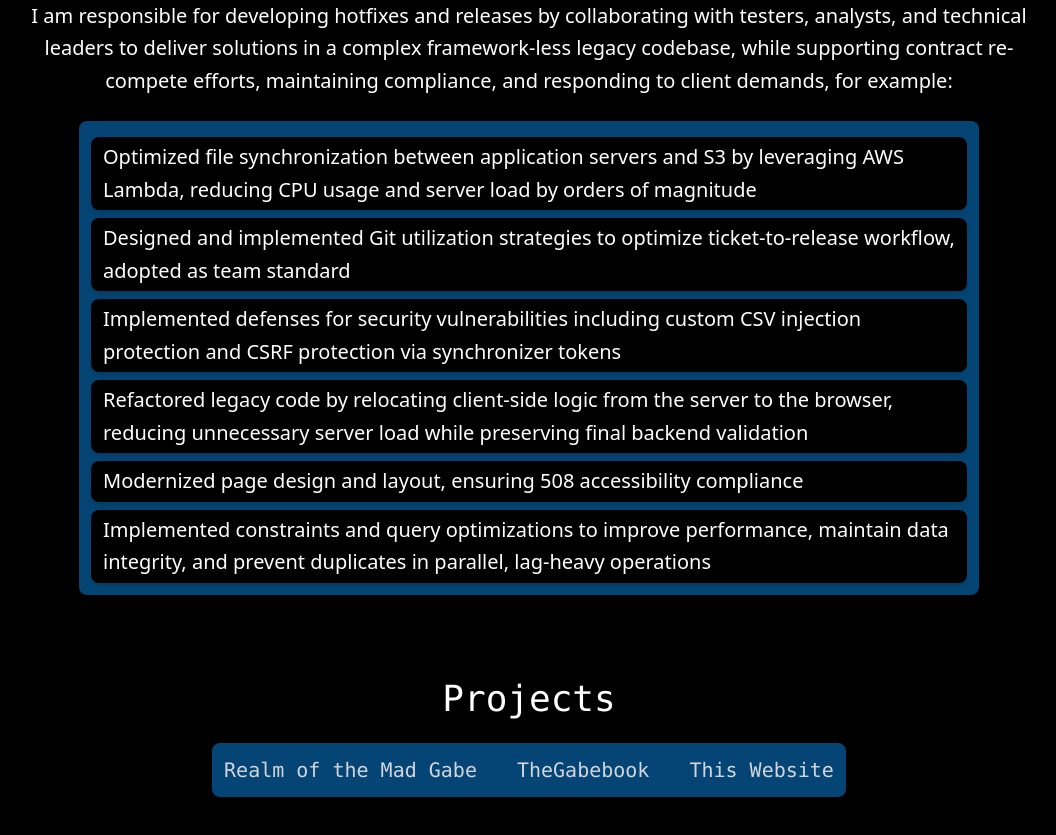
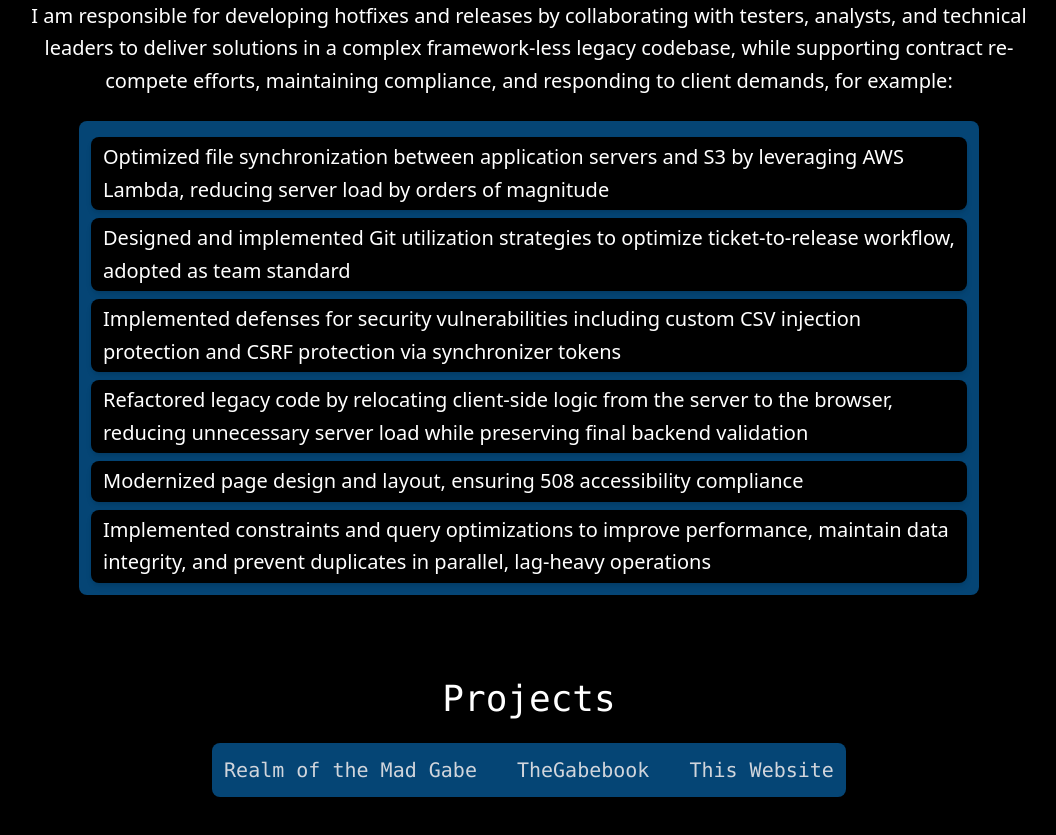
Before and after one commit to GabrielWelvaert/portfolio-website, a React (Vite) app: page /#about in a window 1280 px wide. Shown: the part 1800-2635 px from the top of the page, without its empty margins (111-1167 px from the left). Built offline with nearby package versions, Linux system fonts and the light colour scheme.

Commit message:
language

```diff
--- a/src/components/Gabebook.jsx
+++ b/src/components/Gabebook.jsx
@@ -137,7 +137,8 @@ export const Gabebook = ({ className }) => {
             </div>
             <div className="passage-text">
                 Instant client-to-client behavior was implemented using websockets (via <a className="hover-image-text" href="https://socket.io/" target="_blank" rel="noopener noreferrer">Socket.io</a>), which allows users to receive live notifications and messages.
-                This is done by maintaining a map of active users and relaying data between them for specific actions:
+                Websocket-driven behavior is separate from controllers and models: it enhances the experience for online users, while offline users still see their new messages and notifications on their next login.
+                This works by maintaining a map of active users and relaying data between them for specific actions:
                 <div className="flex flex-col items-center justify-center gap-2">
                     <img className="rounded-image w-[80%]" src="/websocket.drawio.png"></img>
                     <img className="rounded-image w-[70%]" src="/msg-final.gif"></img>
--- a/src/components/Work.jsx
+++ b/src/components/Work.jsx
@@ -17,7 +17,7 @@ export const Work = () => {
                     title=""
                     className="card-wide"
                     description={[
-                        "Optimized file synchronization between application servers and S3 by leveraging AWS Lambda, reducing CPU usage and server load by orders of magnitude",
+                        "Optimized file synchronization between application servers and S3 by leveraging AWS Lambda, reducing server load by orders of magnitude",
                         "Designed and implemented Git utilization strategies to optimize ticket-to-release workflow, adopted as team standard",
                         "Implemented defenses for security vulnerabilities including custom CSV injection protection and CSRF protection via synchronizer tokens",
                         "Refactored legacy code by relocating client-side logic from the server to the browser, reducing unnecessary server load while preserving final backend validation",
```
